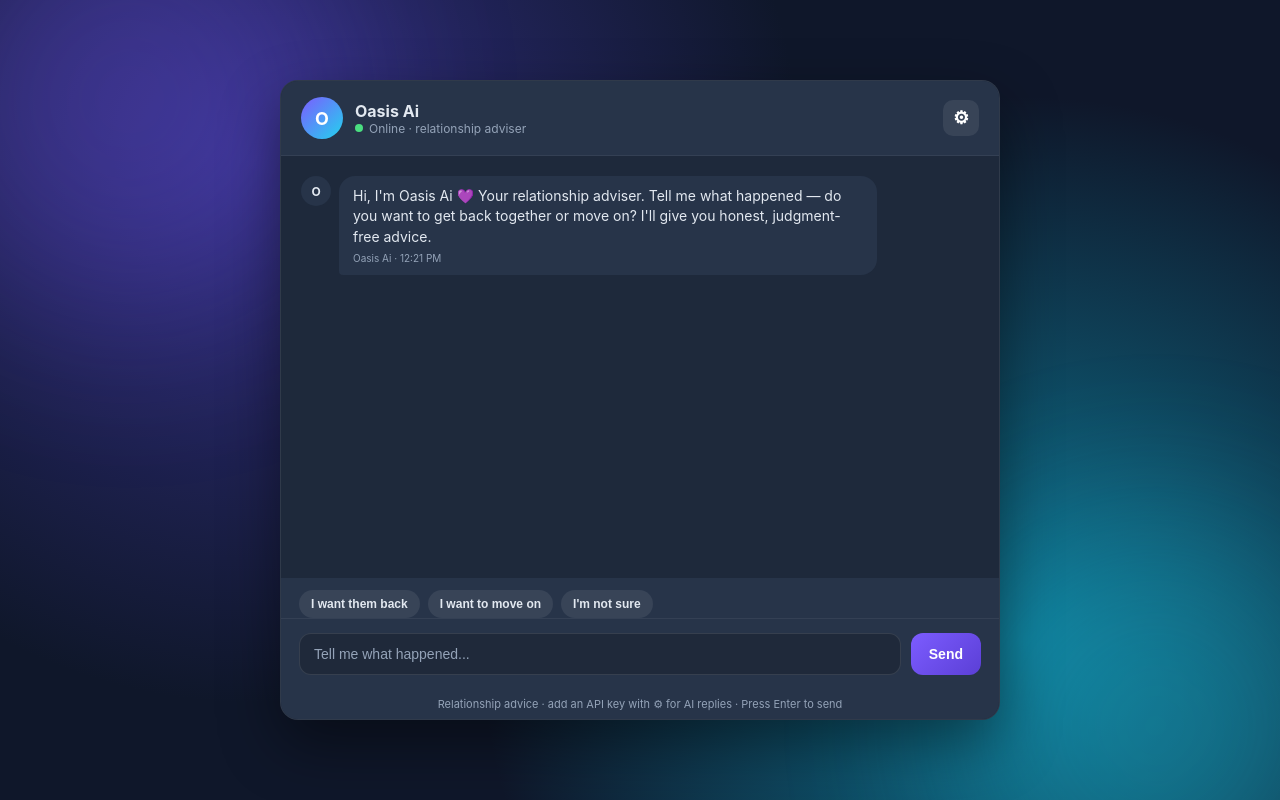
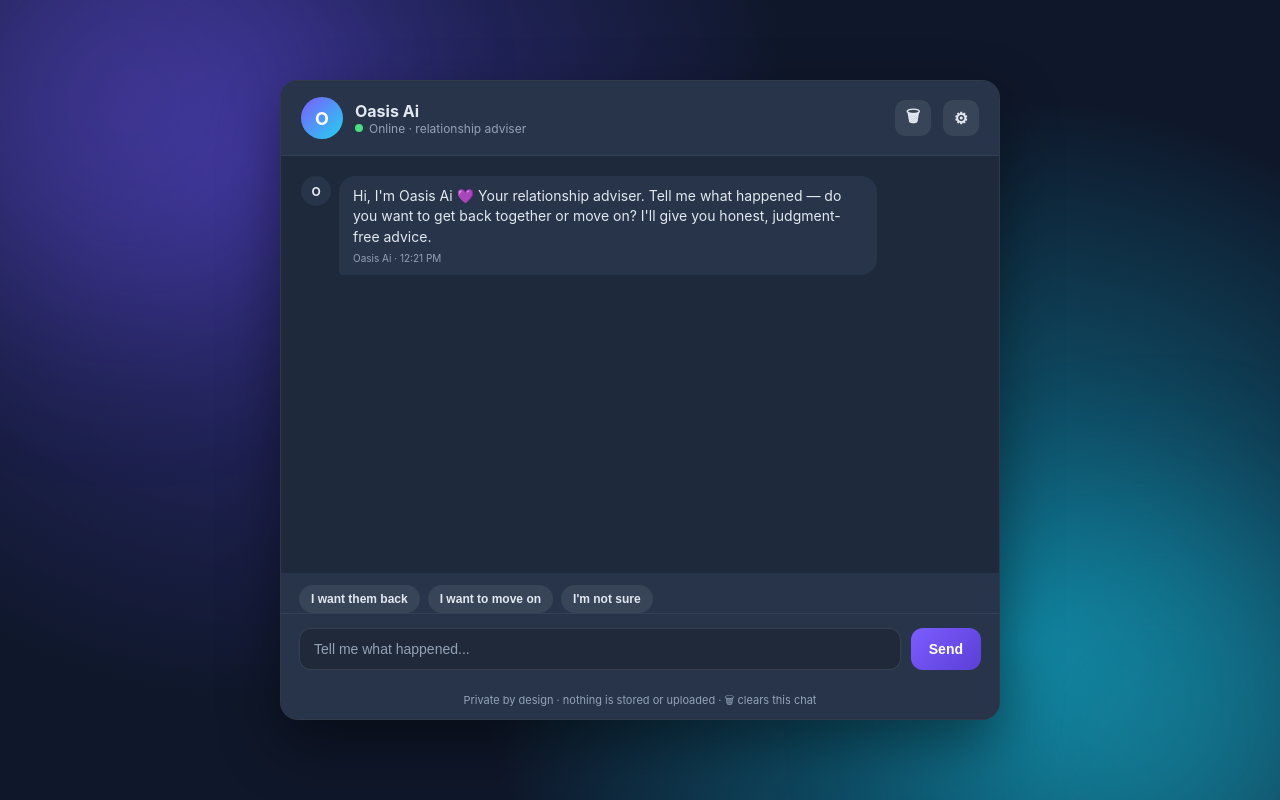
Before and after one commit to ApexDN/hehe-chat, a plain HTML site: page hehe.html in a window 1280 px wide. Drawn offline with Linux system fonts and the light colour scheme.

Commit message:
Keep API key in memory only and add clear-chat button

```diff
--- a/hehe.html
+++ b/hehe.html
@@ -242,17 +242,18 @@
     }
     .chip:hover { background: rgba(255,255,255,.16); transform: none; }
 
-    .gear {
-      margin-left: auto;
+    .icon-btn {
       width: 36px;
       height: 36px;
       flex: 0 0 36px;
       padding: 0;
       border-radius: 10px;
       background: rgba(255,255,255,.08);
-      font-size: 18px;
+      color: var(--text);
+      font-size: 16px;
     }
-    .gear:hover { background: rgba(255,255,255,.16); transform: none; }
+    .icon-btn:hover { background: rgba(255,255,255,.16); transform: none; }
+    #clear-btn { margin-left: auto; }
 
     .overlay {
       position: fixed;
@@ -308,7 +309,8 @@
         <div class="title">Oasis Ai</div>
         <div class="status"><span class="dot"></span> <span id="status-text">Online · relationship adviser</span></div>
       </div>
-      <button class="gear" id="settings-btn" title="API settings" aria-label="API settings">⚙</button>
+      <button class="icon-btn" id="clear-btn" title="Clear chat" aria-label="Clear chat">🗑</button>
+      <button class="icon-btn" id="settings-btn" title="API settings" aria-label="API settings">⚙</button>
     </header>
 
     <div class="messages" id="messages" aria-live="polite"></div>
@@ -323,13 +325,13 @@
       <input id="input" placeholder="Tell me what happened..." maxlength="500" aria-label="Message" />
       <button type="submit">Send</button>
     </form>
-    <div class="hint">Relationship advice · add an API key with ⚙ for AI replies · Press Enter to send</div>
+    <div class="hint">Private by design · nothing is stored or uploaded · 🗑 clears this chat</div>
   </div>
 
   <div class="overlay" id="settings-overlay" role="dialog" aria-modal="true" aria-label="API settings">
     <div class="modal">
       <h2>API settings</h2>
-      <p>Use any OpenAI-compatible API. Settings are saved only in this browser. Leave the key blank to use the local demo bot.</p>
+      <p>Use any OpenAI-compatible API. Your key stays in this tab's memory only — it is never saved, uploaded, or shared. Refreshing the page clears it. Leave the key blank to use the local adviser, where nothing leaves your device.</p>
 
       <div class="field">
         <label for="provider">Provider preset</label>
@@ -374,14 +376,16 @@
       custom: { base: '', model: '' }
     };
 
-    const saved = (name, fallback) =>
-      localStorage.getItem('oasis_' + name) || localStorage.getItem('hehe_' + name) || fallback;
+    ['oasis_provider', 'oasis_base', 'oasis_key', 'oasis_model',
+     'hehe_provider', 'hehe_base', 'hehe_key', 'hehe_model'].forEach(key => {
+      try { localStorage.removeItem(key); } catch (_) {}
+    });
 
     const settings = {
-      provider: saved('provider', 'openai'),
-      base: saved('base', PRESETS.openai.base),
-      key: saved('key', ''),
-      model: saved('model', PRESETS.openai.model)
+      provider: 'openai',
+      base: PRESETS.openai.base,
+      key: '',
+      model: PRESETS.openai.model
     };
 
     function updateStatus() {
@@ -437,11 +441,6 @@
       settings.base = base;
       settings.key = key;
       settings.model = model;
-
-      localStorage.setItem('oasis_provider', settings.provider);
-      localStorage.setItem('oasis_base', settings.base);
-      localStorage.setItem('oasis_key', settings.key);
-      localStorage.setItem('oasis_model', settings.model);
 
       updateStatus();
       closeSettings();
@@ -571,7 +570,15 @@
       return reply.trim();
     }
 
-    addMessage("Hi, I'm Oasis Ai 💜 Your relationship adviser. Tell me what happened — do you want to get back together or move on? I'll give you honest, judgment-free advice.", 'bot');
+    const WELCOME = "Hi, I'm Oasis Ai 💜 Your relationship adviser. Tell me what happened — do you want to get back together or move on? I'll give you honest, judgment-free advice.";
+    addMessage(WELCOME, 'bot');
+
+    document.getElementById('clear-btn').addEventListener('click', () => {
+      messages.replaceChildren();
+      history.length = 0;
+      addMessage(WELCOME, 'bot');
+      input.focus();
+    });
 
     document.querySelectorAll('.chip').forEach(chip => {
       chip.addEventListener('click', () => {
```
Also changed, not shown: index.html (+26 -19 lines).
